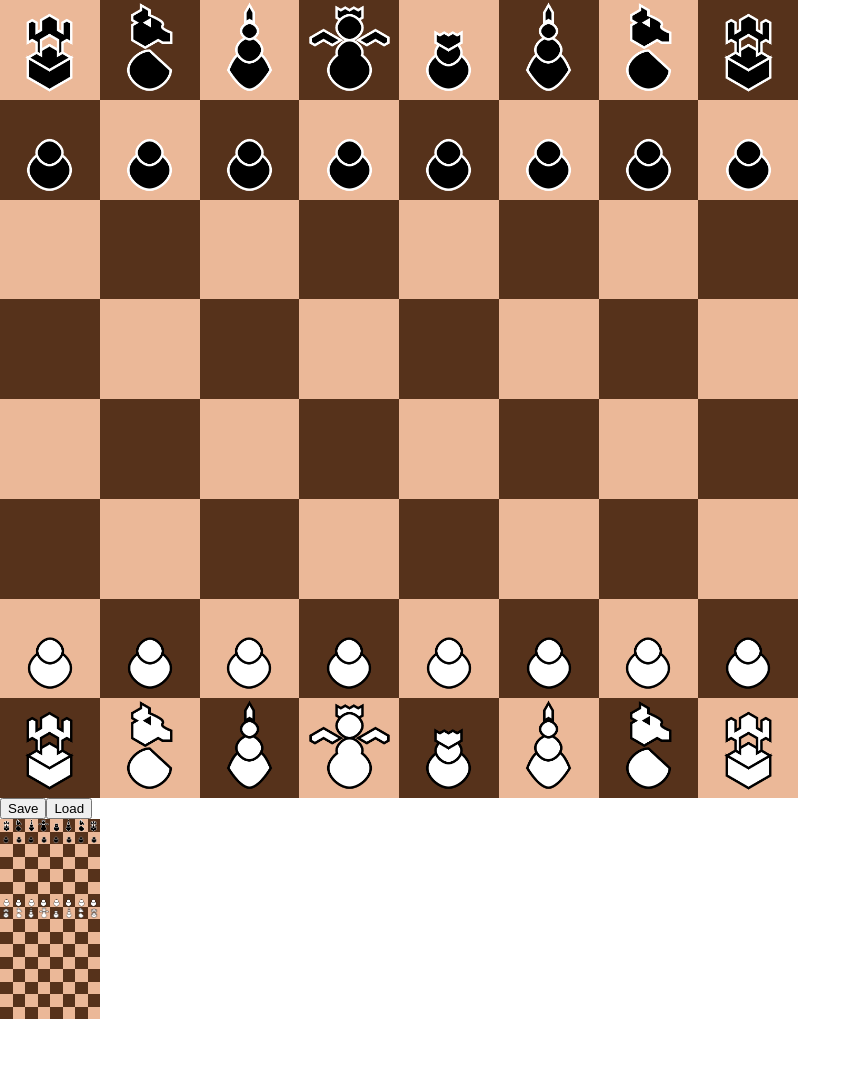
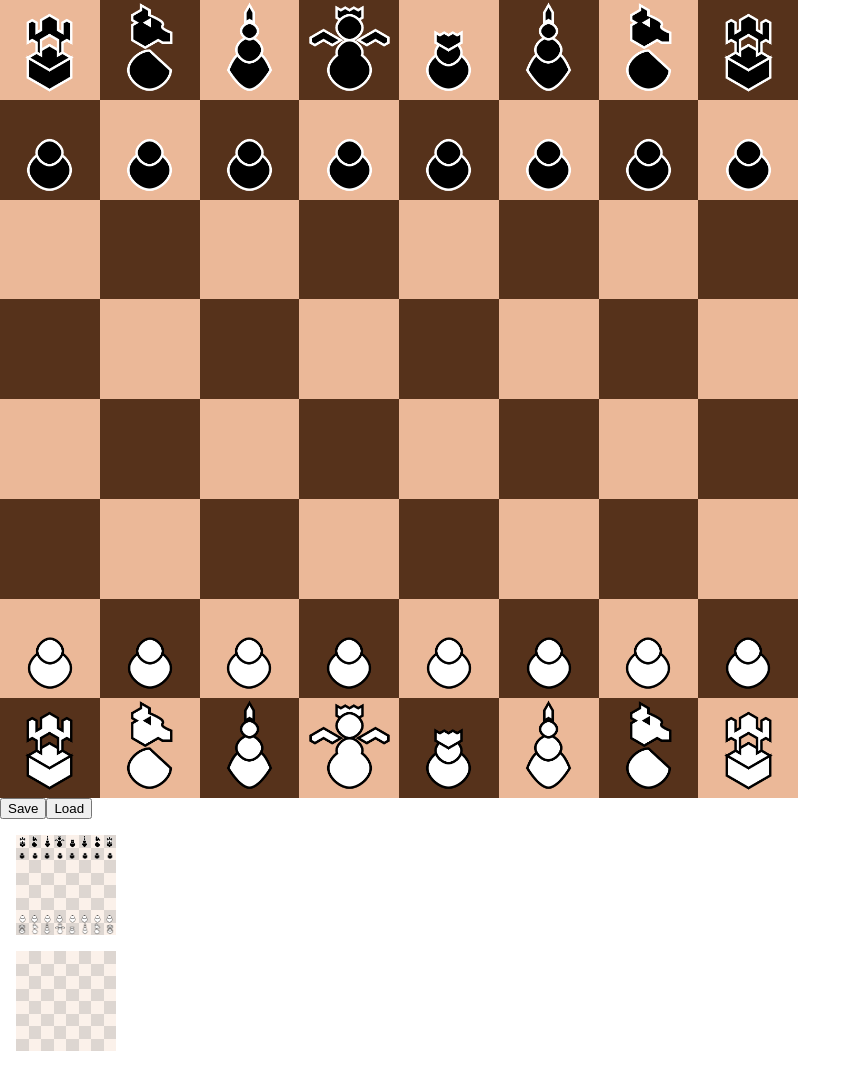
Before and after one commit to martinjakubik/knights, a website with bundled scripts: page app/index.html in a window 1280 px wide. Shown: the whole page, without its empty margins (0-861 px from the left). Before the commit the page ends 1019 px from the top, so only its background shows below. Built offline with nearby package versions, Linux system fonts and the light colour scheme.

Commit message:
changed alpha on miniboards

```diff
--- a/app/knightsConstants.js
+++ b/app/knightsConstants.js
@@ -46,6 +46,7 @@ export const aFiles = ['a', 'b', 'c', 'd', 'e', 'f', 'g', 'h'];
 export const STYLE_PX = 'PX';
 
 export const CSS_CLASS_GAMEBOARD = 'gameboard';
+export const CSS_CLASS_MINI = 'mini';
 export const CSS_CLASS_CHESSBOARD = 'chessboard';
 
 export const GAMEBOARD_RENDER_TYPES = {
--- a/app/knightsView.js
+++ b/app/knightsView.js
@@ -86,7 +86,6 @@ class KnightsView {
     static makeMainGameboard = function (oGameboardDiv, sId = null, oHandlers = {}) {
         const nMaximumBoardWidth = KnightsView.getMaximumBoardDisplaySize();
         KnightsView.makeChessboard(oGameboardDiv, sId, K.GAMEBOARD_RENDER_TYPES.main, oHandlers);
-        KnightsView.makeDiscard(oGameboardDiv, sId);
         if (KnightsView.isTallScreen()) {
             oGameboardDiv.style.width = nMaximumBoardWidth + K.STYLE_PX;
             oGameboardDiv.style.flexDirection = 'column';
@@ -115,7 +114,7 @@ class KnightsView {
 
     static makeMiniGameboard = function (oGameboardDiv, sId = null) {
         KnightsView.makeChessboard(oGameboardDiv, sId, K.GAMEBOARD_RENDER_TYPES.mini);
-        KnightsView.makeDiscard(oGameboardDiv, sId);
+        oGameboardDiv.classList.add(K.CSS_CLASS_MINI);
         oGameboardDiv.style.width = K.GAMEBOARD_MINI_WIDTH + K.STYLE_PX;
         oGameboardDiv.style.flexDirection = 'column';
         document.body.appendChild(oGameboardDiv);
@@ -130,6 +129,7 @@ class KnightsView {
         } else if (nGameboardRenderType === K.GAMEBOARD_RENDER_TYPES.mini) {
             KnightsView.makeMiniGameboard(oGameboardDiv, sId);
         }
+        KnightsView.makeDiscard(oGameboardDiv, sId);
     }
 }
 
--- a/app/styles.css
+++ b/app/styles.css
@@ -4,6 +4,10 @@ body {
 
 div.gameboard {
     display: flex;
+}
+
+div.gameboard.mini {
+    margin: 1em;
 }
 
 div.chessboard {
@@ -36,6 +40,14 @@ div.square.high {
 
 div.square.low {
     background-color: rgb(86, 50, 27);
+}
+
+div.mini div.square.high {
+    background-color: rgba(235, 184, 152, 0.2);
+}
+
+div.mini div.square.low {
+    background-color: rgba(86, 50, 27, 0.2);
 }
 
 div.piece.wp {
```
